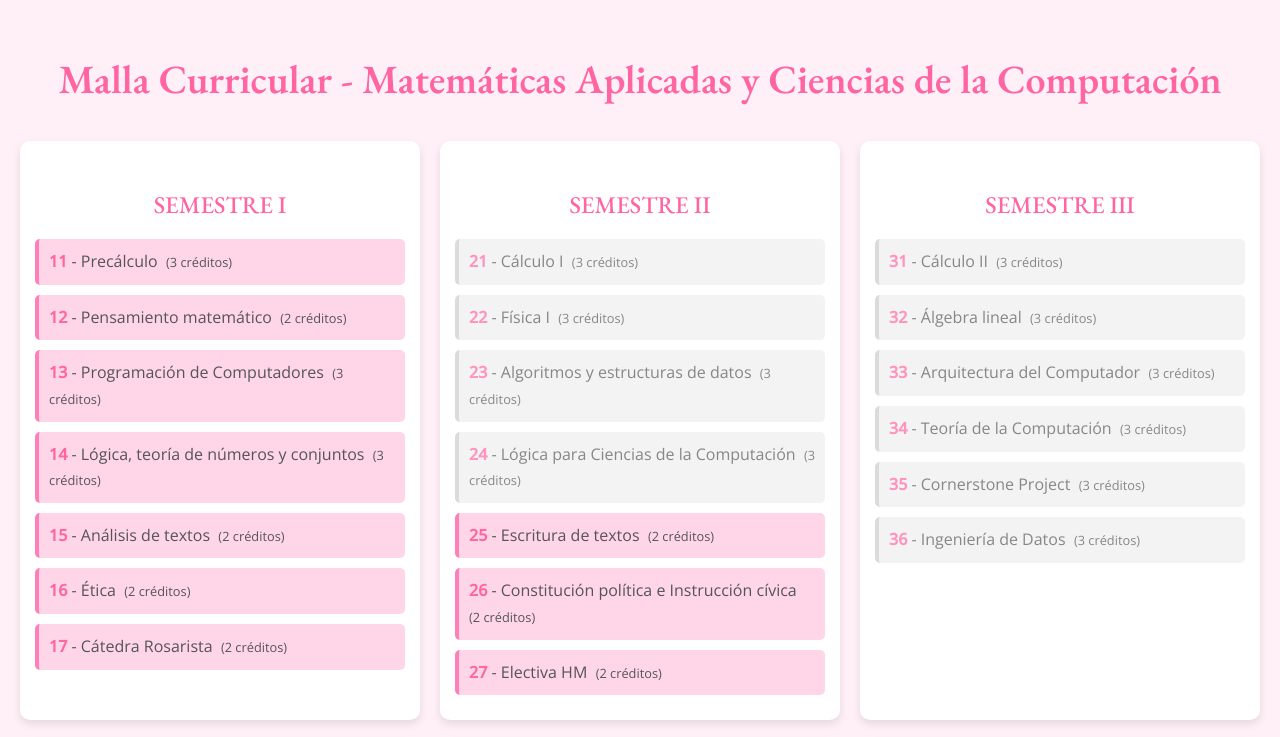
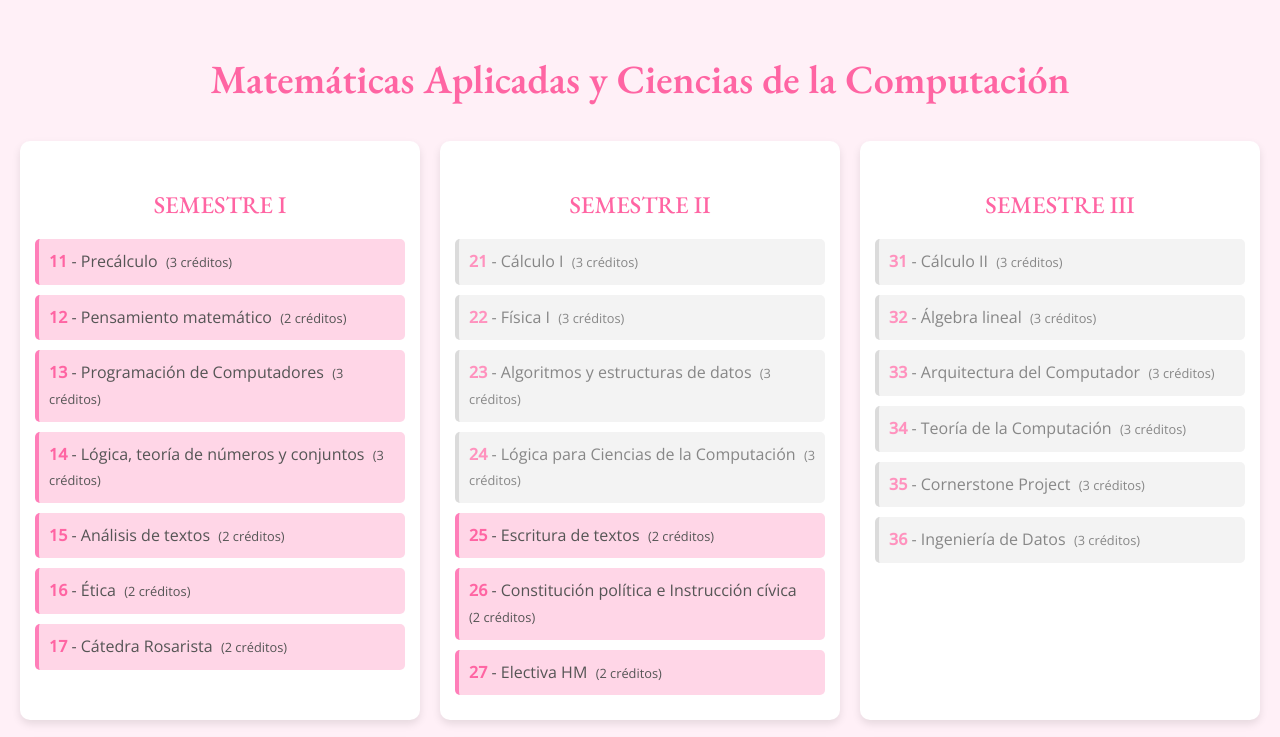
Before and after one commit to rubyary/MACC, a plain HTML site: page index.html in a window 1280 px wide. Shown: the top 737 px of the page. Drawn offline with nearby package versions, Linux system fonts and the light colour scheme.

Commit message:
Update index.html

```diff
--- a/index.html
+++ b/index.html
@@ -167,7 +167,7 @@
     </style>
 </head>
 <body>
-    <h1>Malla Curricular - Matemáticas Aplicadas y Ciencias de la Computación</h1>
+    <h1>Matemáticas Aplicadas y Ciencias de la Computación</h1>
 
     <div class="container" id="curriculum-container">
         <!-- Semestres se generarán con JavaScript -->
```
